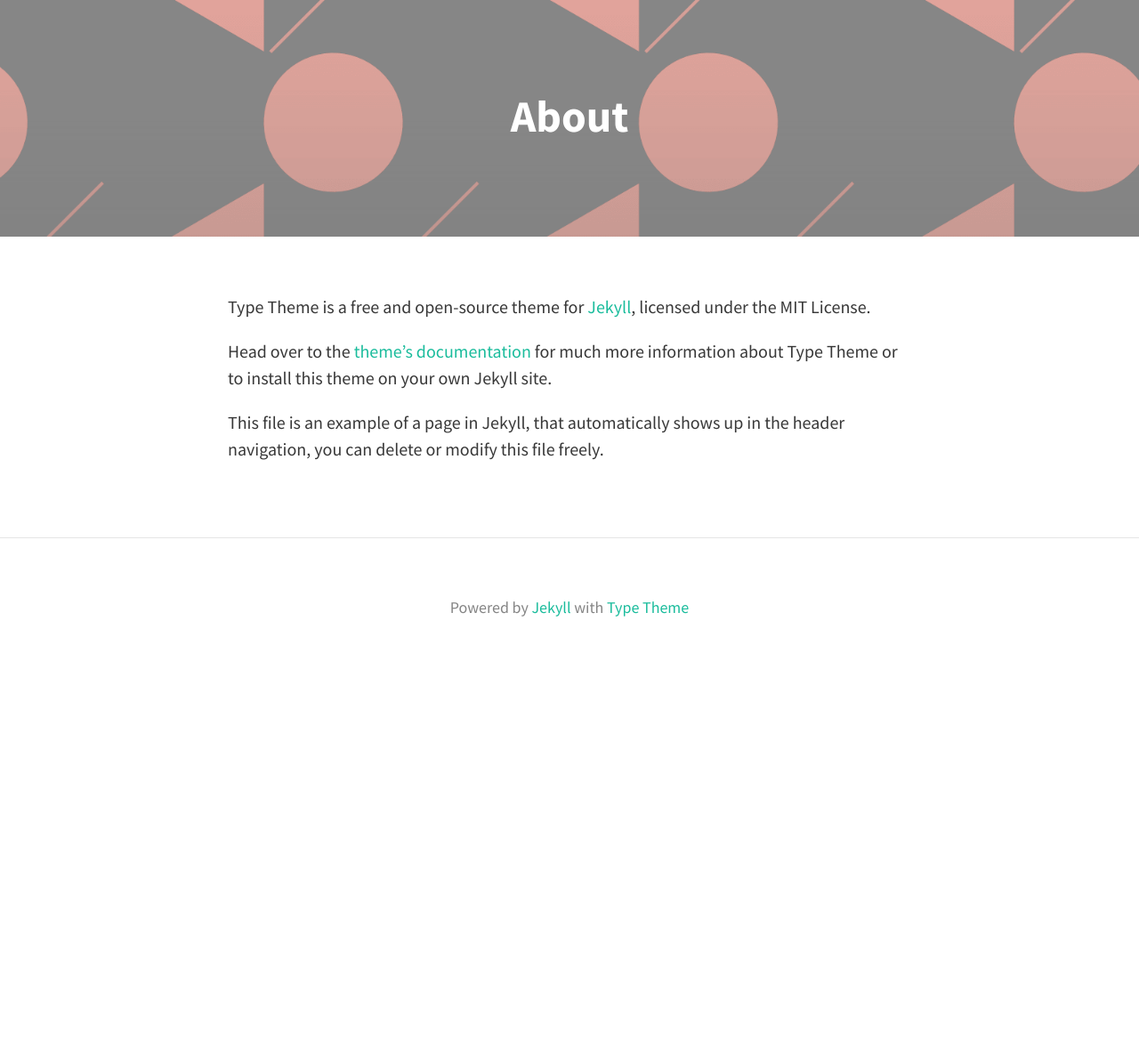
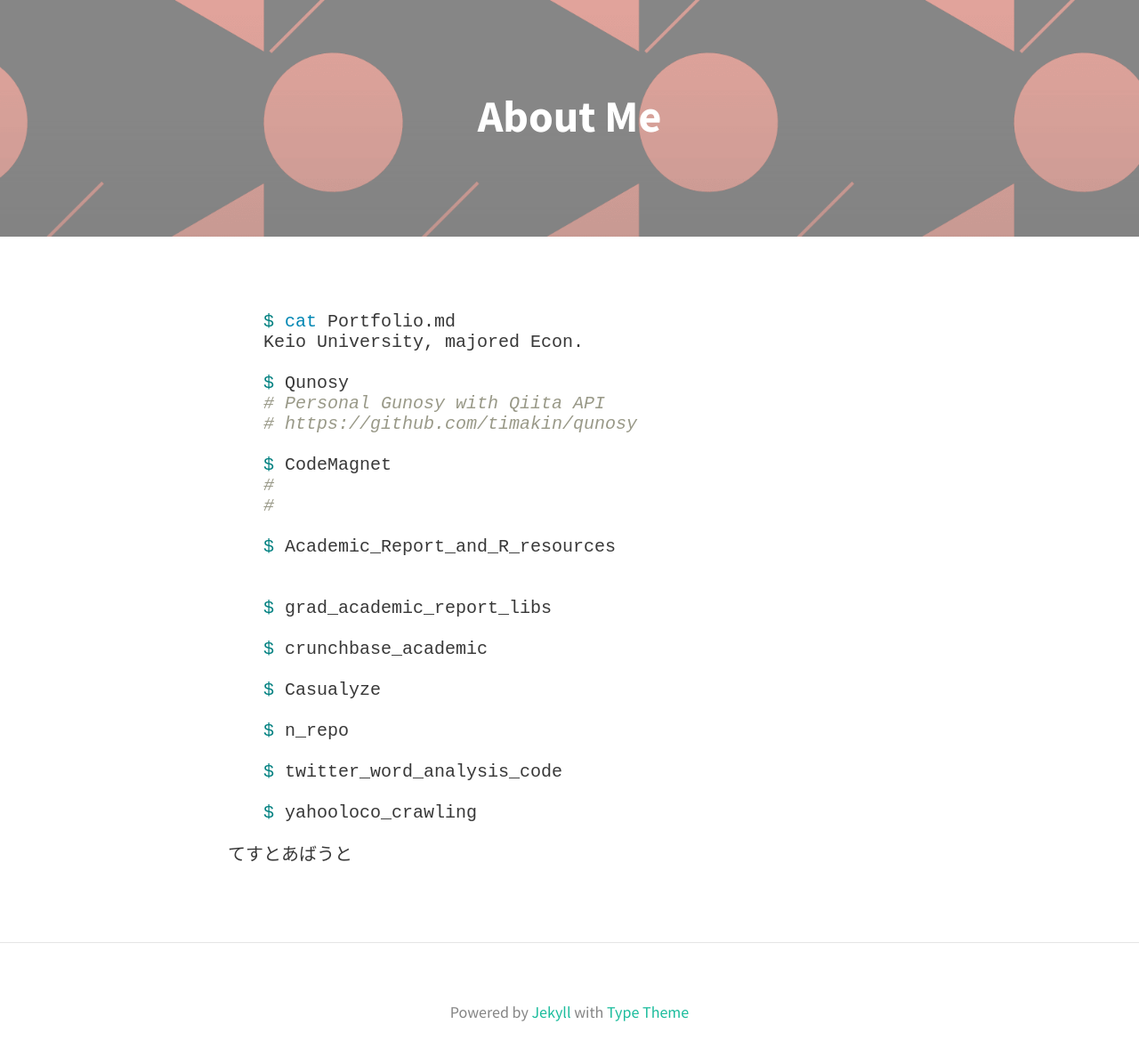
Before and after one commit to timakin/timakin.github.io, a Jekyll site: the page built from about.md, in a window 1280 px wide, cut to the strip 104-1319 px from the top of the page. Shown: the top 1187 px of the strip at 89% size. Built offline with Jekyll 4.4.1, drawn with Linux system fonts in a browser that asks for light colours; nearby versions of some CDN libraries; before the commit the page ends 900 px from its top, so only the background shows below that.

Commit message:
portfolio

```diff
--- a/_config.yml
+++ b/_config.yml
@@ -6,25 +6,23 @@
 theme:
   # Meta
   title: timakin.log
-  avatar: avatar.png
+  avatar: butaman.jpeg
   gravatar: # email md5 hash
-  description: "cat timakin.log" # used by search engines
+  description: "エンジニアtimakin's site" # used by search engines
 
   # Header and footer text
   header_text: >
-     <p>Lorem ipsum dolor sit amet, consectetur adipiscing elit, sed do eiusmod tempor incididunt ut labore et dolore magna aliqua.</p>
-
-     <p>Remove all header text in <code>_config.yml</code> to disable this feature.</p>
+     だいたいなめきっている技術者 :D
   footer_text: >
    Powered by <a href="http://jekyllrb.com">Jekyll</a> with <a href="https://rohanchandra.github.io/project/type/">Type Theme</a>
 
   # Icons
   rss: false
-  email_address: # full email address, e.g. "sam@example.com"
+  email_address: "timaki.st@gmail.com"# full email address, e.g. "sam@example.com"
   behance:
   bitbucket:
   dribbble:
-  facebook:
+  facebook: "seiji.takahashi92"
   flickr:
   github: "timakin"
   google_plus:
@@ -36,7 +34,7 @@
   stack_exchange:  # full URL
   steam:
   tumblr:
-  twitter: "twitter/timadayon"
+  twitter: "timadayon"
   wordpress:
   youtube:
 
--- a/about.md
+++ b/about.md
@@ -1,12 +1,35 @@
 ---
 layout: page
-title: About
+title: About Me
 permalink: /about/
 feature-img: "img/sample_feature_img_2.png"
 ---
 
-Type Theme is a free and open-source theme for [Jekyll](http://jekyllrb.com/), licensed under the MIT License.
+{% highlight bash %}
+$ cat Portfolio.md
+Keio University, majored Econ.
 
-Head over to the [theme's documentation](https://rohanchandra.github.io/project/type/) for much more information about Type Theme or to install this theme on your own Jekyll site.
+$ Qunosy
+# Personal Gunosy with Qiita API
+# https://github.com/timakin/qunosy
 
-This file is an example of a page in Jekyll, that automatically shows up in the header navigation, you can delete or modify this file freely.
+$ CodeMagnet
+#
+#
+
+$ Academic_Report_and_R_resources
+
+
+$ grad_academic_report_libs
+
+$ crunchbase_academic
+
+$ Casualyze
+
+$ n_repo
+
+$ twitter_word_analysis_code
+
+$ yahooloco_crawling
+{% endhighlight %}
+てすとあばうと
```
Also changed, not shown: img/butaman.jpeg (added), 8 other files.
